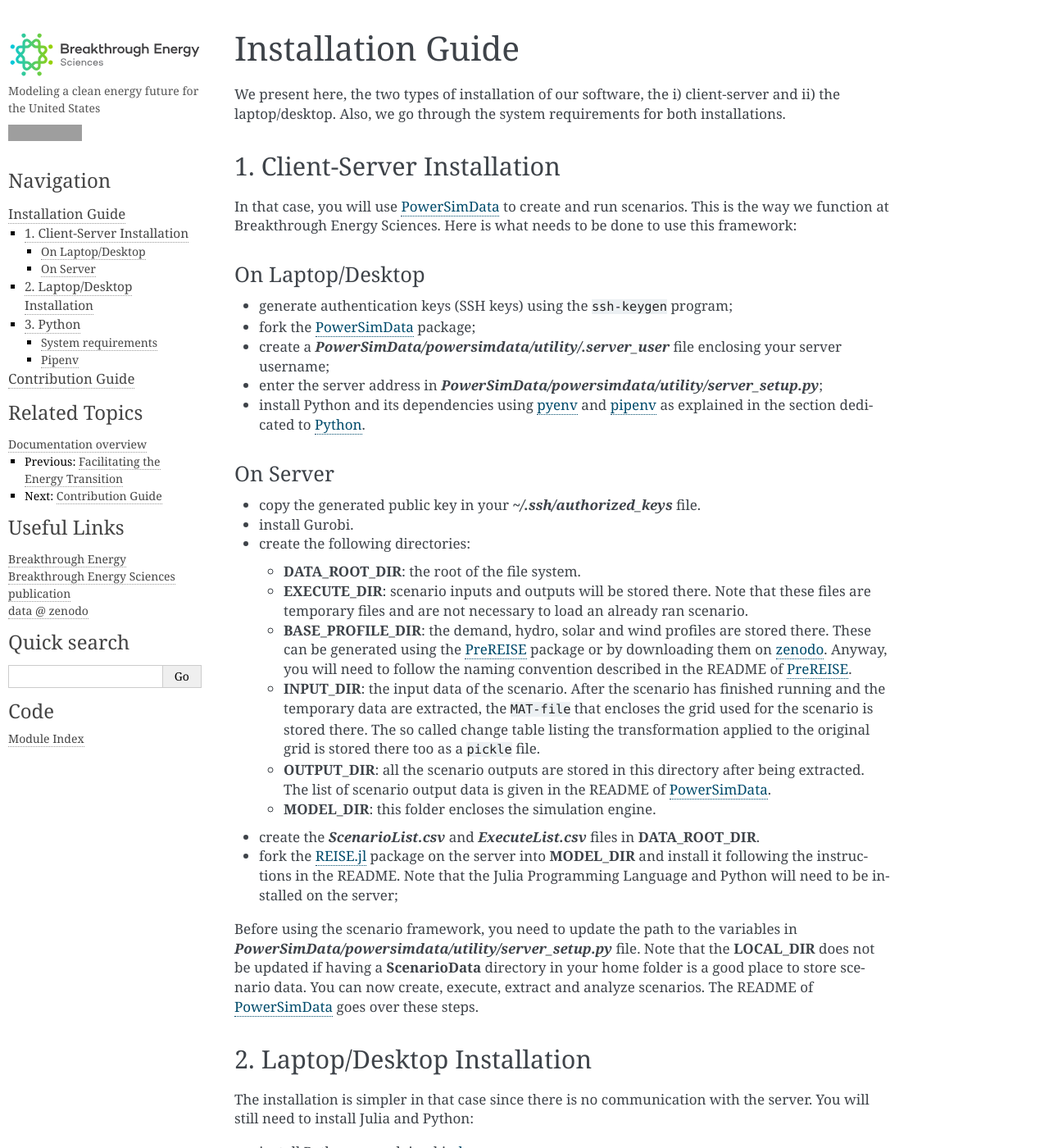
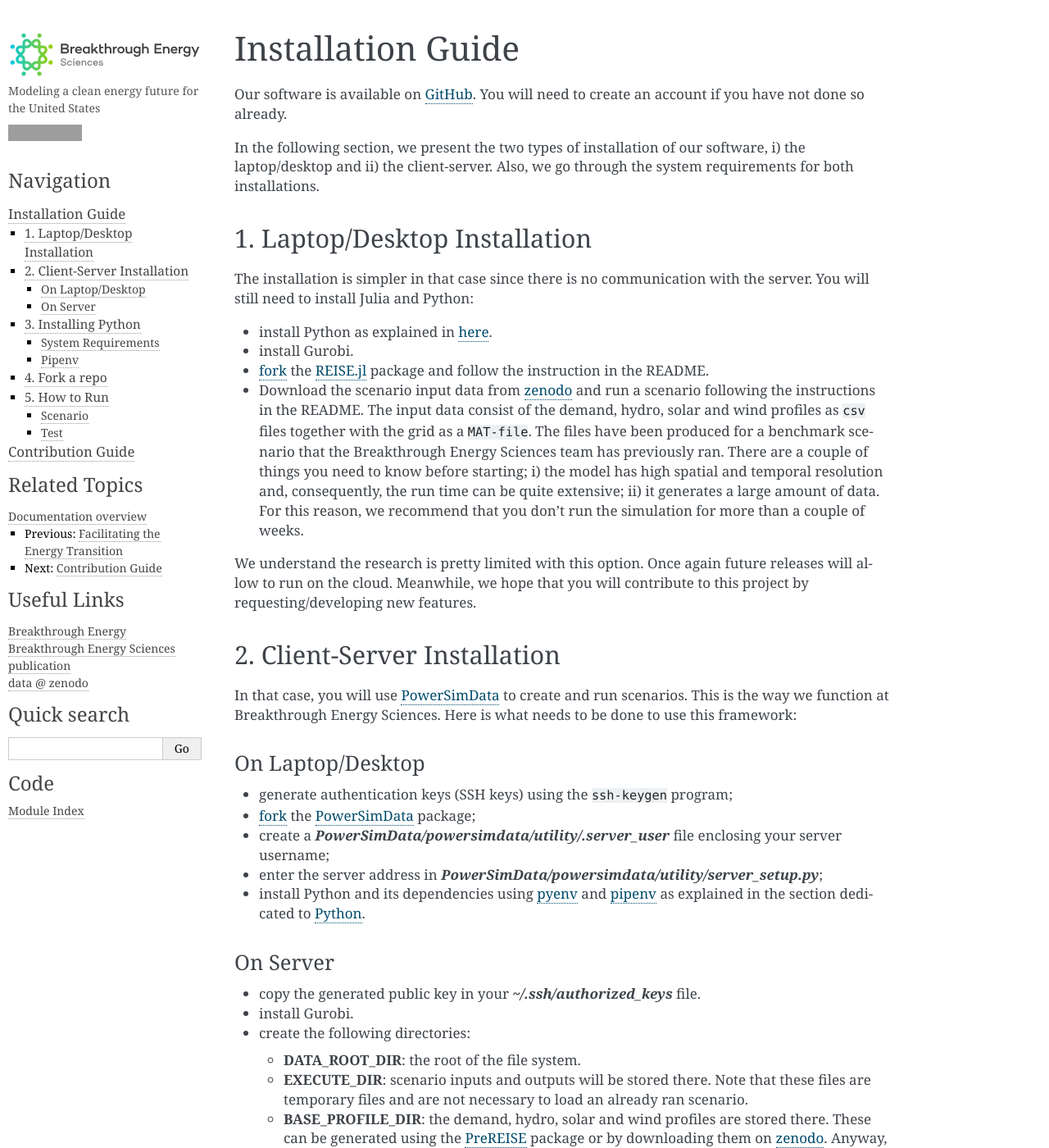
Before and after one commit to Breakthrough-Energy/docs, a Sphinx documentation site: the page built from source/user/installation_guide.md, in a window 1280 px wide and 1400 px high. Shown: the whole window at 82% size. Built offline with Sphinx 7.4.7, drawn with Linux system fonts in a browser that asks for light colours; some of the changed text lies outside the part shown; grey boxes are pictures that could not be loaded.

Commit message:
docs: improve installation guide

````diff
--- a/source/user/installation_guide.md
+++ b/source/user/installation_guide.md
@@ -1,17 +1,30 @@
 # Installation Guide
-We present here, the two types of installation of our software, the i) client-server and ii) the laptop/desktop. Also, we go through the system requirements for both installations.
+Our software is available on [GitHub]. You will need to create an account if you have not done so already.
+
+In the following section, we present the two types of installation of our software, i) the laptop/desktop and ii) the client-server. Also, we go through the system requirements for both installations.
 
 
-## 1. Client-Server Installation
+## 1. Laptop/Desktop Installation
+The installation is simpler in that case since there is no communication with the server. You will still need to install Julia and Python:
+* install Python as explained in [here](#installing-python).
+* install Gurobi.
+* [fork](#fork-a-repo) the [REISE.jl](https://github.com/Breakthrough-Energy/REISE.jl) package and follow the instruction in the README.
+* Download the scenario input data from [zenodo] and run a scenario following the instructions in the README. The input data consist of the demand, hydro, solar and wind profiles as `csv` files together with the grid as a `MAT-file`. The files have been produced for a benchmark scenario that the Breakthrough Energy Sciences team has previously ran. There are a couple of things you need to know before starting; i) the model has high spatial and temporal resolution and, consequently, the run time can be quite extensive; ii) it generates a large amount of data. For this reason, we recommend that you don't run the simulation for more than a couple of weeks.
+
+We understand the research is pretty limited with this option. Once again future releases will allow to run on the cloud. Meanwhile, we hope that you will contribute to this project by requesting/developing new features.
+
+
+## 2. Client-Server Installation
 In that case, you will use [PowerSimData] to create and run scenarios. This is the way we function at Breakthrough Energy Sciences. Here is what needs to be done to use this framework:
 
 
 ### On Laptop/Desktop
 + generate authentication keys (SSH keys) using the `ssh-keygen` program;
-+ fork the [PowerSimData](https://github.com/Breakthrough-Energy/PowerSimData) package;
++ [fork](#fork-a-repo) the [PowerSimData](https://github.com/Breakthrough-Energy/PowerSimData) package;
 + create a ***PowerSimData/powersimdata/utility/.server_user*** file enclosing your server username;
 + enter the server address in ***PowerSimData/powersimdata/utility/server_setup.py***;
-+ install Python and its dependencies using [pyenv] and [pipenv] as explained in the section dedicated to [Python](#python).
++ install Python and its dependencies using [pyenv] and [pipenv] as explained in the section dedicated to [Python](#installing-python).
+
 
 ### On Server
 * copy the generated public key in your ***~/.ssh/authorized_keys*** file.
@@ -24,26 +37,16 @@
   * **OUTPUT_DIR**: all the scenario outputs are stored in this directory after being extracted. The list of scenario output data is given in the README of [PowerSimData].
   * **MODEL_DIR**: this folder encloses the simulation engine.
 * create the ***ScenarioList.csv*** and ***ExecuteList.csv*** files in **DATA_ROOT_DIR**.
-* fork the [REISE.jl](https://github.com/Breakthrough-Energy/REISE.jl) package on the server into **MODEL_DIR** and install it following the instructions in the README. Note that the Julia Programming Language and Python will need to be installed on the server;
+* [fork](#fork-a-repo) the [REISE.jl](https://github.com/Breakthrough-Energy/REISE.jl) package on the server into **MODEL_DIR** and install it following the instructions in the README. Note that the Julia Programming Language and Python will need to be installed on the server;
 
 Before using the scenario framework, you need to update the path to the variables in ***PowerSimData/powersimdata/utility/server_setup.py*** file. Note that the **LOCAL_DIR** does not be updated if having a **ScenarioData** directory in your home folder is a good place to store scenario data. You can now create, execute, extract and analyze scenarios. The README of [PowerSimData] goes over these steps.
 
 
-## 2. Laptop/Desktop Installation
-The installation is simpler in that case since there is no communication with the server. You will still need to install Julia and Python:
-* install Python as explained in [here](#python).
-* install Gurobi.
-* fork the [REISE.jl](https://github.com/Breakthrough-Energy/REISE.jl) package and follow the instruction in the README.
-* Download the scenario input data from [zenodo] and run a scenario following the instructions in the README. The input data consist of the demand, hydro, solar and wind profiles as `csv` files together with the grid as a `MAT-file`. The files have been produced for a benchmark scenario that the Breakthrough Energy Sciences team has previously ran. There are a couple of things you need to know before starting; i) the model has high spatial and temporal resolution and, consequently, the run time can be quite extensive; ii) it generates a large amount of data. For this reason, we recommend that you don't run the simulation for more than a couple of weeks.
-
-We understand the research is pretty limited with this option. Once again future releases will allow to run on the cloud. Meanwhile, we hope that you will contribute to this project by requesting/developing new features.
-
-
-## 3. Python <a name="python"></a>
+## 3. Installing Python
 We describe in this section the Python installation along with all the dependencies required to get up and running.
 
 
-### System requirements
+### System Requirements
 There are many options when it comes to python environments, but we follow a few general guidelines. The most important is having a virtual environment for each project, which can be created manually or managed with `pipenv`. Currently we support python 3.7 or greater. Another tool to consider is `pyenv` which, especially on Mac OS/Linux, allows creating a user level python installation that is isolated from the system packages. The best way to set this up from scratch is to use the automatic installer, then install the version of python you want to use for creating virtual environments and follow their guide for shell customization, which is needed to use `pyenv` by default.
 
 
@@ -59,9 +62,67 @@
 Both methods should install the same set of packages, however, automated testing is done using `pipenv` to ensure reproducibility, so if you encounter package related issues it's recommended to troubleshoot using `pipenv` first.
 
 
-[pipenv]: https://docs.pipenv.org/
+## 4. Fork a repo
+GitHub has a good tutorial on forks and their utilities. It can be found [here][fork]. To summarize:
+* if not already done, setup Git:
+  - download and install the latest version of Git. Follow the instructions on the Git [website][git download];
+  - set your username in Git as explained [here][git username];
+  - set your commit email address in Git as explained [here][git email];
+* on GitHub, navigate to the repository page and click **Fork**;
+* keep your fork synced by:
+  - creating a local clone of your fork:
+    ```
+    git clone https://github.com/YOUR_USERNAME/REPO_NAME.git
+    ```
+    where `REPO_NAME` can be `PowerSimData` or `REISE.jl` for example.
+  - configuring Git to sync your fork with the original repository:
+    ```
+    git remote add upstream https://github.com/Breakthrough-Energy/YOUR_FORK.git
+    ```
+  - keep your fork up-to-date with the upstream repository:
+    ```
+    git fetch upstream
+    git checkout develop
+    git merge upstream/develop
+    ```
+
+
+## 5. How to Run
+### Scenario
+Scenarios will be created, executed and extracted differently depending on the installation you selected. For the server-client installation, you will find all the information you need the [PowerSimData] README. The [REISE.jl] README explains the procedure for the laptop/desktop installation.
+
+
+### Test
+#### Pytest
+`pytest` is installed as a dependency so all that's needed to run tests is to activate your virtual environment as explained [previously](#pipenv) (if using one, which is recommended) and run:
+```
+pytest [options]
+```
+Some tests may require infrastructure that is not publicly available. In this case, passing `-m not integration` to the command should select only the tests that can run without these external dependencies. Check the [pytest] website if you want to know more about it.
+
+
+#### Tox
+If a ***tox.ini*** file exists in the repository, this presents the simplest option for validating changes locally. In this case, after doing:
+ ```
+ pip install tox
+ ```
+in your global environment, you can simply run `tox` to use the default workflow. You can also select a subset of checks by running `tox -l` which will output a list of options, then pass those as a comma separated list, e.g.:
+```
+tox -e pytest,checkformatting
+```
+We recommend that you check their [website][tox].
+
+
+[fork]: https://docs.github.com/en/free-pro-team@latest/github/getting-started-with-github/fork-a-repo
+[git download]: https://git-scm.com/downloads
+[git username]: https://docs.github.com/en/free-pro-team@latest/github/using-git/setting-your-username-in-git
+[git email]: https://docs.github.com/en/free-pro-team@latest/github/setting-up-and-managing-your-github-user-account/setting-your-commit-email-address
+[GitHub]: https://github.com/Breakthrough-Energy
+[pipenv]: https://pipenv.pypa.io/en/latest/
 [pyenv]: https://github.com/pyenv/pyenv
 [PreREISE]: ../prereise_package.md
 [PowerSimData]: ../powersimdata_package.md
+[pytest]: https://docs.pytest.org/en/stable/getting-started.html
 [REISE.jl]: ../reisejl_package.md
+[tox]: https://tox.readthedocs.io
 [zenodo]: https://zenodo.org/record/3905429
````
